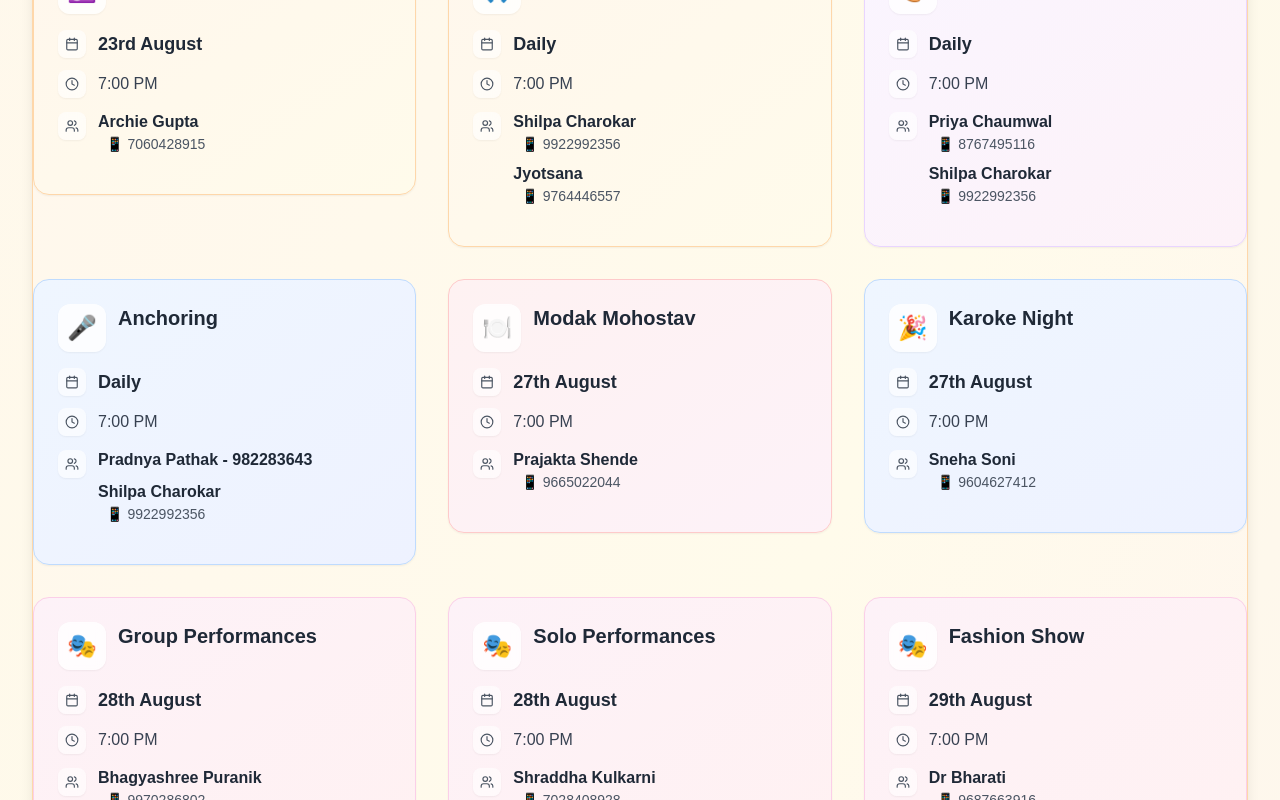
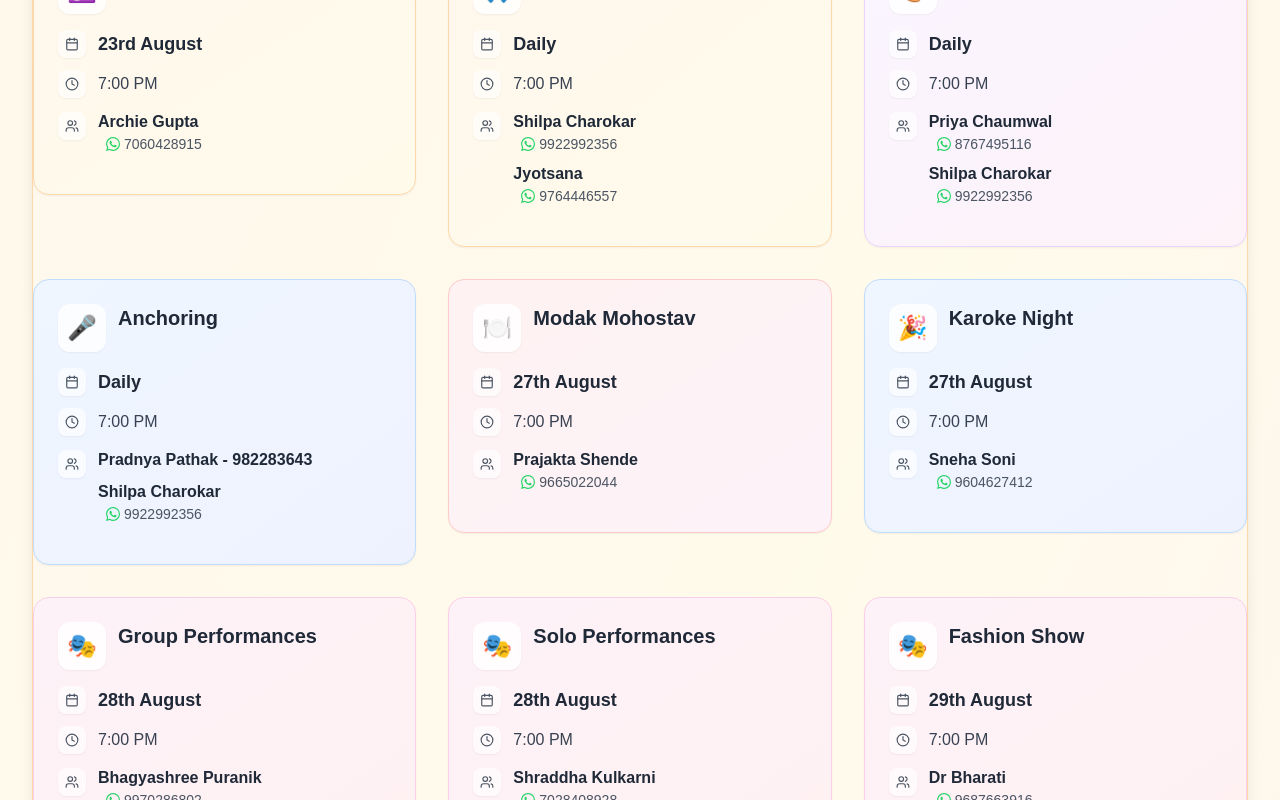
Before and after one commit to priyakantcharokar/konark-ganpati-2025, a Next.js app: page / in a window 1280 px wide. Shown: the part 940-1740 px from the top of the page. Built offline with nearby package versions, Linux system fonts and the light colour scheme; a web font is replaced by a local one.

Commit message:
feat: add WhatsApp icon component to EventCard for improved contact display

```diff
--- a/components/EventCard.tsx
+++ b/components/EventCard.tsx
@@ -2,6 +2,19 @@
 
 import { motion } from 'framer-motion'
 import { Calendar, Clock, Users, MapPin } from 'lucide-react'
+
+// WhatsApp SVG Icon Component
+const WhatsAppIcon = () => (
+  <svg
+    width="14"
+    height="14"
+    viewBox="0 0 24 24"
+    fill="currentColor"
+    className="text-[#25D366]"
+  >
+    <path d="M17.472 14.382c-.297-.149-1.758-.867-2.03-.967-.273-.099-.471-.148-.67.15-.197.297-.767.966-.94 1.164-.173.199-.347.223-.644.075-.297-.15-1.255-.463-2.39-1.475-.883-.788-1.48-1.761-1.653-2.059-.173-.297-.018-.458.13-.606.134-.133.298-.347.446-.52.149-.174.198-.298.298-.497.099-.198.05-.371-.025-.52-.075-.149-.669-1.612-.916-2.207-.242-.579-.487-.5-.669-.51-.173-.008-.371-.01-.57-.01-.198 0-.52.074-.792.372-.272.297-1.04 1.016-1.04 2.479 0 1.462 1.065 2.875 1.213 3.074.149.198 2.096 3.2 5.077 4.487.709.306 1.262.489 1.694.625.712.227 1.36.195 1.871.118.571-.085 1.758-.719 2.006-1.413.248-.694.248-1.289.173-1.413-.074-.124-.272-.198-.57-.347m-5.421 7.403h-.004a9.87 9.87 0 01-5.031-1.378l-.361-.214-3.741.982.998-3.648-.235-.374a9.86 9.86 0 01-1.51-5.26c.001-5.45 4.436-9.884 9.888-9.884 2.64 0 5.122 1.03 6.988 2.898a9.825 9.825 0 012.893 6.994c-.003 5.45-4.437 9.884-9.885 9.884m8.413-18.297A11.815 11.815 0 0012.05 0C5.495 0 .16 5.335.157 11.892c0 2.096.547 4.142 1.588 5.945L.057 24l6.305-1.654a11.882 11.882 0 005.683 1.448h.005c6.554 0 11.89-5.335 11.893-11.893A11.821 11.821 0 0020.465 3.516"/>
+  </svg>
+)
 
 interface EventCardProps {
   event: {
@@ -155,7 +168,7 @@
                       <span className="font-semibold text-gray-800 font-sohne text-sm sm:text-base">{nameMatch}</span>
                       {phoneMatch && (
                         <span className="text-gray-600 ml-2 text-sm font-circular flex items-center gap-1">
-                          <span className="text-green-600">📱</span>
+                          <WhatsAppIcon />
                           {phoneMatch[1]}
                         </span>
                       )}
```
